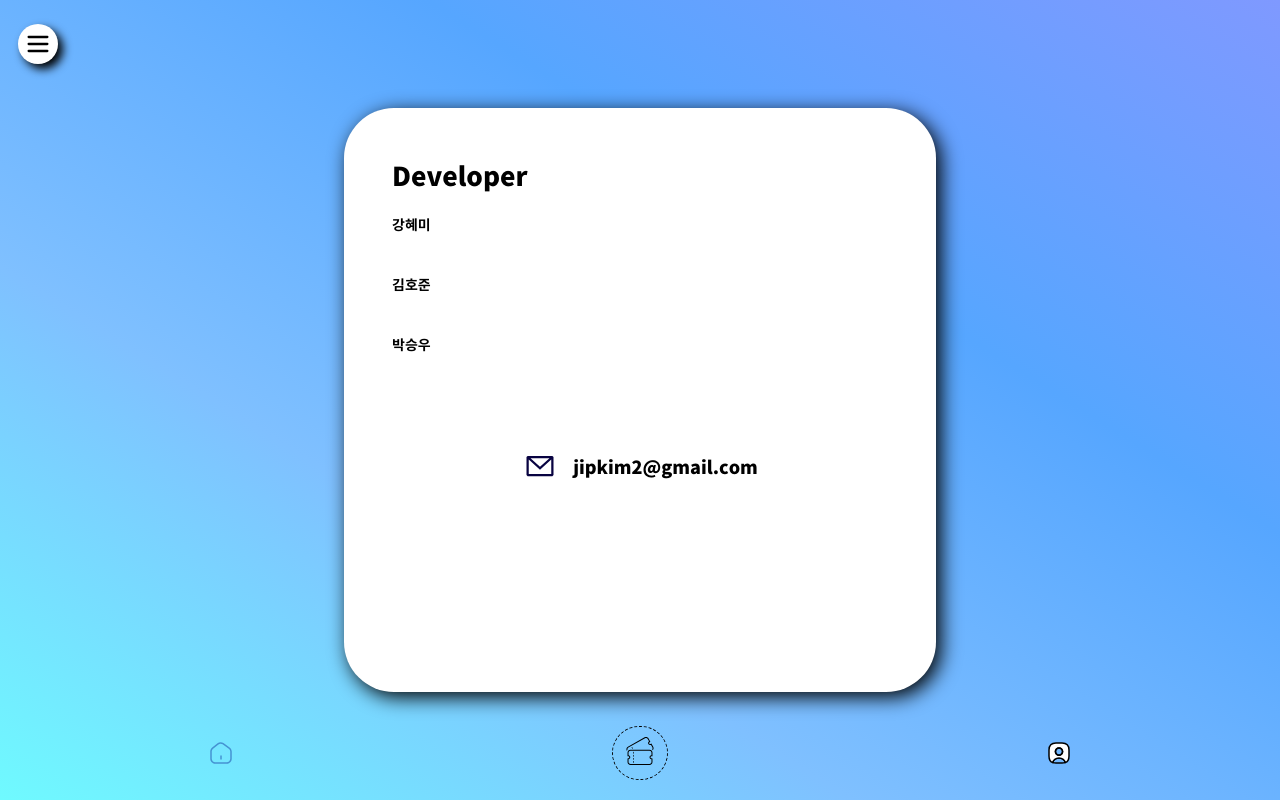
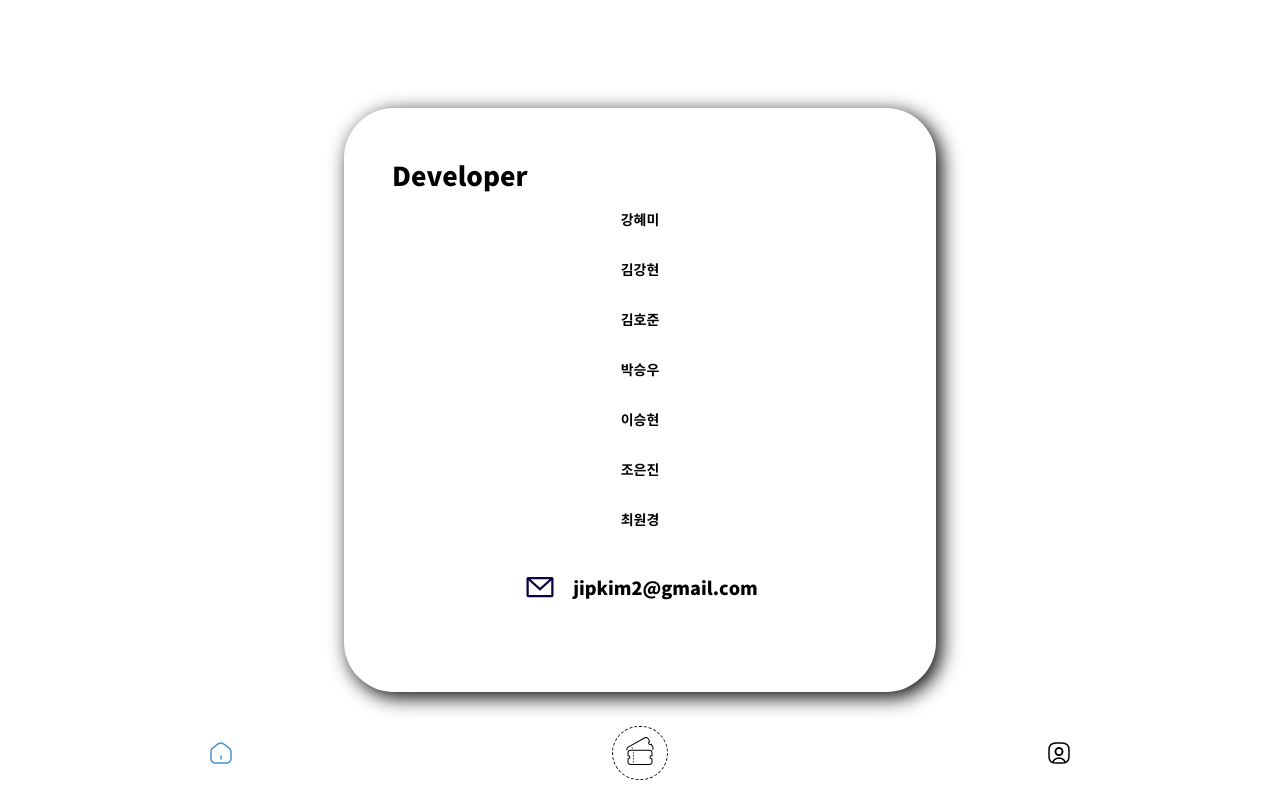
Before and after one commit to Team-Cidar/hanseifood_front, a React app: page /about-me in a window 1280 px wide. Built offline with nearby package versions, Linux system fonts and the light colour scheme; no server answers; what recoil-persist would draw is missing.

Commit message:
Feature: AboutMe 페이지 레이아웃 변경

```diff
--- a/src/pages/AboutMe/index.tsx
+++ b/src/pages/AboutMe/index.tsx
@@ -15,15 +15,18 @@ import {
 const AboutMe = () => {
   return (
     <Background>
-      <FloatingBar></FloatingBar>
       <CardView>
         <Default>
           <Participants>
             <Developers>
               Developer
               <Developer>강혜미</Developer>
+              <Developer>김강현</Developer>
               <Developer>김호준</Developer>
               <Developer>박승우</Developer>
+              <Developer>이승현</Developer>
+              <Developer>조은진</Developer>
+              <Developer>최원경</Developer>
             </Developers>
           </Participants>
         </Default>
@@ -32,8 +35,12 @@ const AboutMe = () => {
             <Developers>
               Developer
               <Developer>강혜미</Developer>
+              <Developer>김강현</Developer>
               <Developer>김호준</Developer>
               <Developer>박승우</Developer>
+              <Developer>이승현</Developer>
+              <Developer>조은진</Developer>
+              <Developer>최원경</Developer>
             </Developers>
           </MobileParticipants>
         </Mobile>
--- a/src/pages/AboutMe/styles.ts
+++ b/src/pages/AboutMe/styles.ts
@@ -8,14 +8,7 @@ export const Background = styled.div`
   align-items: center;
   height: 100vh;
   margin: 0;
-  background:
-  linear-gradient(
-    to bottom left,
-    ${EColor.GRAD_TR},
-    ${EColor.GRAD_BR},
-    ${EColor.GRAD_TL},
-    ${EColor.GRAD_BL}
-  );
+
 `;
 
 export const Participants = styled.div`
@@ -28,23 +21,29 @@ export const Developers = styled.div`
   ${Title2}
   display :flex;
   flex-direction: column;
-  margin-bottom: 50px;
+  margin-bottom: 20px;
 `;
 
 export const Developer = styled.span`
   ${Title5}
-  margin : 20px 0;
+  margin : 15px 0;
+  display: flex;
+  justify-content: center;
+  align-items: center;
 `;
 
 export const MobileParticipants = styled.div`
-  padding: 24px;
+  padding: 5px;
+  display: flex;
+  justify-content: center;
+
 `;
 
 export const EmailInfo = styled.div`
   display: flex;
   justify-content: center;
   align-items: center;
-  padding: 24px;
+  padding: 5px;
 `;
 
 export const EmailText = styled.span`
```
